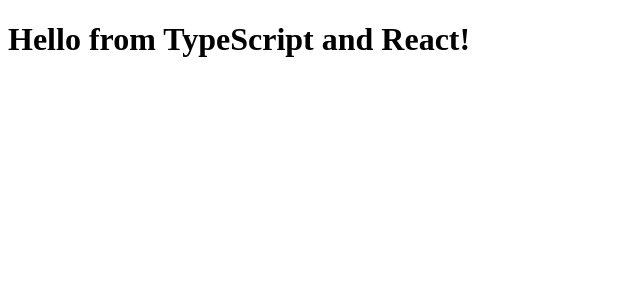
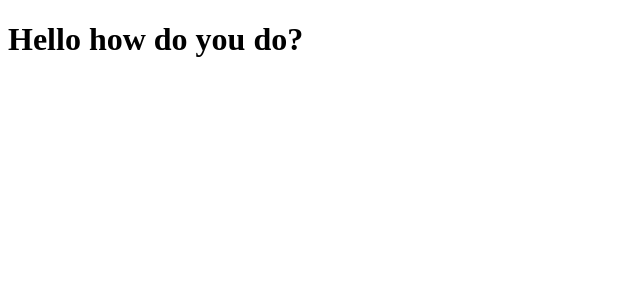
Before and after one commit to jr2-team/todo-frontend, a React app: page / in a window 1280 px wide. Shown: the top 300 px of the page, without its empty margins (0-640 px from the left). Built offline with nearby package versions, Linux system fonts and the light colour scheme.

Commit message:
add BaseScreen

```diff
--- a/package.json
+++ b/package.json
@@ -12,8 +12,11 @@
   "dependencies": {
     "@types/react": "^16.8.19",
     "@types/react-dom": "^16.8.4",
+    "@types/react-redux": "^7.0.9",
     "react": "^16.8.6",
-    "react-dom": "^16.8.6"
+    "react-dom": "^16.8.6",
+    "react-redux": "^7.0.3",
+    "redux": "^4.0.1"
   },
   "devDependencies": {
     "awesome-typescript-loader": "^5.2.1",
--- /dev/null
+++ b/src/ApplicationState.tsx
@@ -0,0 +1,3 @@
+export interface ApplicationState {
+
+}
--- /dev/null
+++ b/src/components/BaseScreen.tsx
@@ -0,0 +1,19 @@
+import * as React from "react";
+
+export interface BaseScreenProps {
+    title: String
+}
+
+class BaseScreen extends React.Component<BaseScreenProps, object> {
+    render() {
+        let text = this.props.title;
+
+        return(
+            <div>
+                <h1>{text}</h1>
+            </div>
+        );
+    }
+}
+
+export default BaseScreen;
--- a/src/components/Hello.tsx
+++ /dev/null
@@ -1,5 +0,0 @@
-import * as React from "react";
-
-export interface HelloProps { compiler: string; framework:string; }
-
-export const Hello = (props: HelloProps) => <h1>Hello from {props.compiler} and {props.framework}!</h1>
--- a/src/index.tsx
+++ b/src/index.tsx
@@ -1,9 +1,9 @@
 import * as React from "react";
 import * as ReactDOM from "react-dom";
-
-import { Hello } from "./components/Hello";
+import BaseScreen from "./components/BaseScreen";
 
 ReactDOM.render(
-    <Hello compiler="TypeScript" framework="React"/>,
+
+    <BaseScreen {...{title: "Hello how do you do?"}}></BaseScreen>,
     document.getElementById("example")
 );
```
Also changed, not shown: src/ApplicationStore.tsx (added), 3 other files (tests, documents, lock files or other folders).
